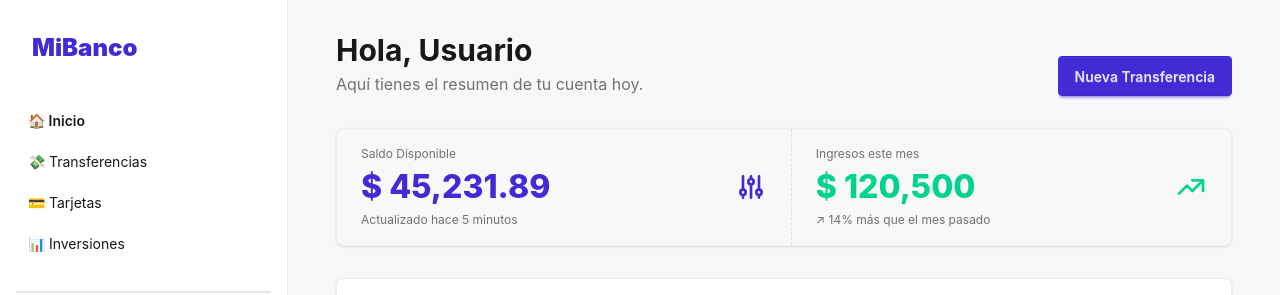
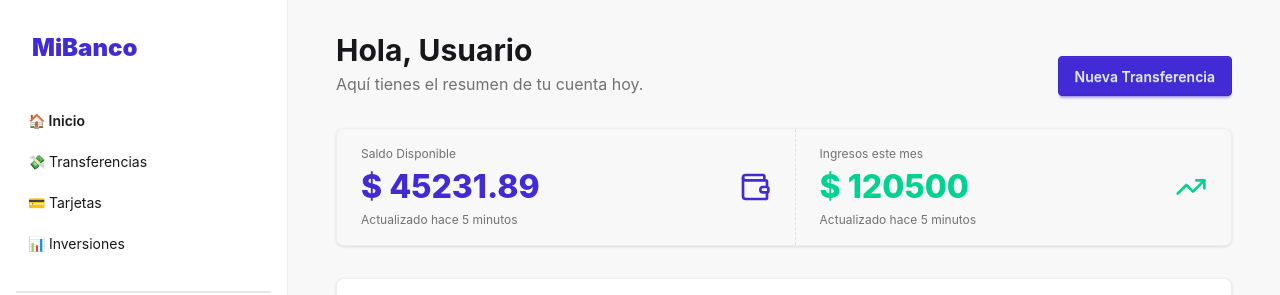
Before and after one commit to Facugarciar0805/blockchain-master-core, a React (Vite) app in the folder frontend/: page /homepage in a window 1280 px wide. Shown: the top 295 px of the page. Built offline with nearby package versions, Linux system fonts and the light colour scheme; no server answers.

Commit message:
agrego componentes

```diff
--- a/frontend/package.json
+++ b/frontend/package.json
@@ -12,6 +12,7 @@
   "dependencies": {
     "@tailwindcss/vite": "^4.2.2",
     "daisyui": "^5.5.19",
+    "lucide-react": "^1.8.0",
     "react": "^19.2.4",
     "react-dom": "^19.2.4",
     "react-router-dom": "^7.14.1",
--- /dev/null
+++ b/frontend/src/components/Sidebar.tsx
@@ -0,0 +1,17 @@
+export default function Sidebar() {
+    return (
+        <div className="drawer-side z-10">
+            <label htmlFor="dashboard-drawer" aria-label="close sidebar" className="drawer-overlay"></label>
+            <ul className="menu p-4 w-72 min-h-full bg-base-100 text-base-content border-r border-base-300 flex flex-col gap-2">
+                <div className="text-2xl font-black text-primary p-4 mb-4 hidden lg:block">MiBanco</div>
+                <li><a className="active font-semibold">🏠 Inicio</a></li>
+                <li><a>💸 Transferencias</a></li>
+                <li><a>💳 Tarjetas</a></li>
+                <li><a>📊 Inversiones</a></li>
+                <div className="divider"></div>
+                <li><a>⚙️ Configuración</a></li>
+                <li className="mt-auto"><a>🚪 Cerrar Sesión</a></li>
+            </ul>
+        </div>
+    );
+}
--- /dev/null
+++ b/frontend/src/components/SummaryCard.tsx
@@ -0,0 +1,18 @@
+interface SummaryCardProps {
+    title: string,
+    amount: number,
+    icon: React.ElementType,
+    textStyle: string,
+}
+export default function SummaryCard({title, amount, icon: Icon, textStyle}: SummaryCardProps) {
+    return (
+        <div className="stat">
+            <div className={`stat-figure ${textStyle}`}>
+                <Icon className="w-8 h-8" />
+            </div>
+            <div className="stat-title">{title}</div>
+            <div className={`stat-value ${textStyle}`}>$ {amount} </div>
+            <div className="stat-desc">Actualizado hace 5 minutos</div>
+        </div>
+    );
+}
--- a/frontend/src/pages/Homepage.tsx
+++ b/frontend/src/pages/Homepage.tsx
@@ -1,4 +1,7 @@
 import TransactionHistory from "../components/TransactionHistory.tsx";
+import Sidebar from "../components/Sidebar.tsx";
+import SummaryCard from "../components/SummaryCard.tsx";
+import {Wallet, TrendingUp} from 'lucide-react';
 
 export default function Homepage() {
     return (
@@ -32,23 +35,19 @@ export default function Homepage() {
 
                     {/* Tarjetas de Resumen (Stats de DaisyUI) */}
                     <div className="stats stats-vertical md:stats-horizontal shadow w-full border border-base-300">
-                        <div className="stat">
-                            <div className="stat-figure text-primary">
-                                <svg xmlns="http://www.w3.org/2000/svg" fill="none" viewBox="0 0 24 24" className="inline-block w-8 h-8 stroke-current"><path strokeLinecap="round" strokeLinejoin="round" strokeWidth="2" d="M12 6V4m0 2a2 2 0 100 4m0-4a2 2 0 110 4m-6 8a2 2 0 100-4m0 4a2 2 0 110-4m0 4v2m0-6V4m6 6v10m6-2a2 2 0 100-4m0 4a2 2 0 110-4m0 4v2m0-6V4"></path></svg>
-                            </div>
-                            <div className="stat-title">Saldo Disponible</div>
-                            <div className="stat-value text-primary">$ 45,231.89</div>
-                            <div className="stat-desc">Actualizado hace 5 minutos</div>
-                        </div>
 
-                        <div className="stat">
-                            <div className="stat-figure text-success">
-                                <svg xmlns="http://www.w3.org/2000/svg" fill="none" viewBox="0 0 24 24" className="inline-block w-8 h-8 stroke-current"><path strokeLinecap="round" strokeLinejoin="round" strokeWidth="2" d="M13 7h8m0 0v8m0-8l-8 8-4-4-6 6"></path></svg>
-                            </div>
-                            <div className="stat-title">Ingresos este mes</div>
-                            <div className="stat-value text-success">$ 120,500</div>
-                            <div className="stat-desc">↗︎ 14% más que el mes pasado</div>
-                        </div>
+                        <SummaryCard title={"Saldo Disponible"} amount={45231.89} icon={Wallet} textStyle={"text-primary"}/>
+
+                        <SummaryCard title={"Ingresos este mes"} amount={120500} icon={TrendingUp} textStyle={"text-success"}/>
+
+                        {/*<div className="stat">*/}
+                        {/*    <div className="stat-figure text-success">*/}
+                        {/*        <svg xmlns="http://www.w3.org/2000/svg" fill="none" viewBox="0 0 24 24" className="inline-block w-8 h-8 stroke-current"><path strokeLinecap="round" strokeLinejoin="round" strokeWidth="2" d="M13 7h8m0 0v8m0-8l-8 8-4-4-6 6"></path></svg>*/}
+                        {/*    </div>*/}
+                        {/*    <div className="stat-title">Ingresos este mes</div>*/}
+                        {/*    <div className="stat-value text-success">$ 120,500</div>*/}
+                        {/*    <div className="stat-desc">↗︎ 14% más que el mes pasado</div>*/}
+                        {/*</div>*/}
                     </div>
 
                     {/* Contenedor del Historial */}
@@ -58,20 +57,7 @@ export default function Homepage() {
                 </div>
             </div>
 
-            {/* SIDEBAR (Menú Lateral) */}
-            <div className="drawer-side z-10">
-                <label htmlFor="dashboard-drawer" aria-label="close sidebar" className="drawer-overlay"></label>
-                <ul className="menu p-4 w-72 min-h-full bg-base-100 text-base-content border-r border-base-300 flex flex-col gap-2">
-                    <div className="text-2xl font-black text-primary p-4 mb-4 hidden lg:block">MiBanco</div>
-                    <li><a className="active font-semibold">🏠 Inicio</a></li>
-                    <li><a>💸 Transferencias</a></li>
-                    <li><a>💳 Tarjetas</a></li>
-                    <li><a>📊 Inversiones</a></li>
-                    <div className="divider"></div>
-                    <li><a>⚙️ Configuración</a></li>
-                    <li className="mt-auto"><a>🚪 Cerrar Sesión</a></li>
-                </ul>
-            </div>
+            <Sidebar/>
         </div>
     );
 }
```
Also changed, not shown: 1 other file (tests, documents, lock files or other folders).
